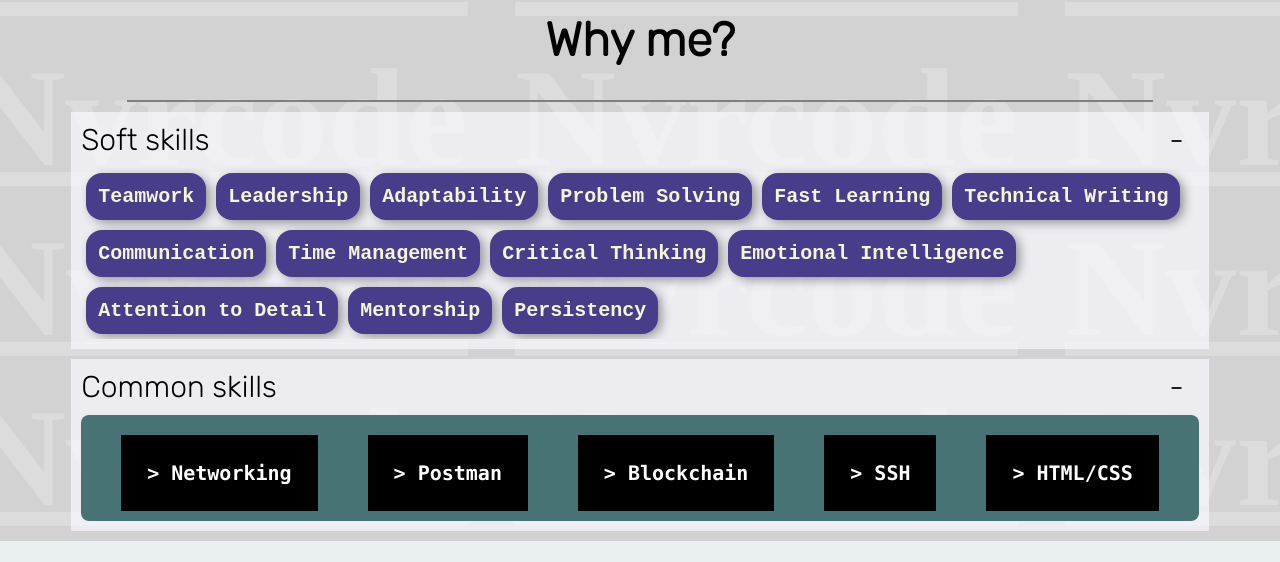
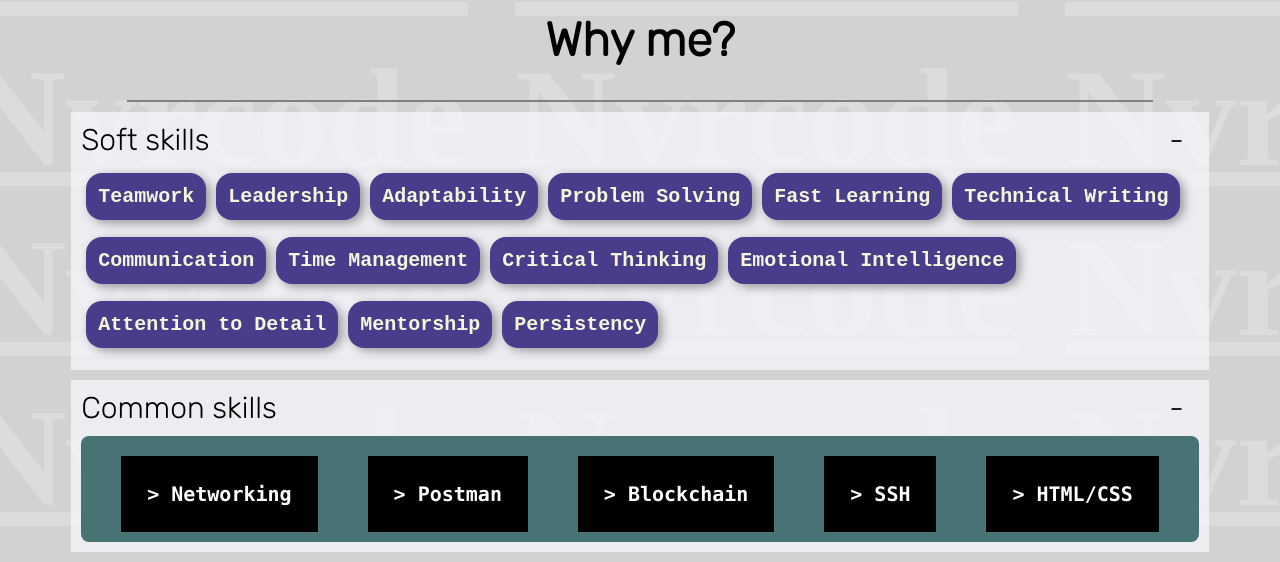
Before and after one commit to Dalenir/SelfPage, a FastAPI app: page / in a window 1280 px wide. Shown: the part 2745-3307 px from the top of the page. Before the commit the page ends 3286 px from the top, so only its background shows below. Run offline with FastAPI, Linux system fonts and the light colour scheme; parts of the project's set-up code (start-up, migrations or seed data) failed here and were passed over; some libraries are stand-ins or nearby versions.

Commit message:
Update index.html

```diff
--- a/API/templates/index.html
+++ b/API/templates/index.html
@@ -148,7 +148,7 @@
                           <div class="content">
                               <div style="display: flex; flex-wrap: wrap;">
                                 {% for item in PlayerData.soft_skills %}
-                                    <div style="background-color: DarkSlateBlue; color: Beige; margin: 0.25em; font-size: 1em; font-weight: 700; font-family: 'Courier New', Courier, monospace; padding: 0.6em; border-radius: 0.8em; box-shadow: 4px 3px 11px -1px rgba(0,0,0,0.42);"> {{ item }} </div>
+                                    <div style="background-color: DarkSlateBlue; color: Beige; margin: 0.25em 0.25em 0.6em;font-size: 1em; font-weight: 700; font-family: 'Courier New', Courier, monospace; padding: 0.6em; border-radius: 0.8em; box-shadow: 4px 3px 11px -1px rgba(0,0,0,0.42);"> {{ item }} </div>
                                 {% endfor %}
                               </div>
                           </div>
```
